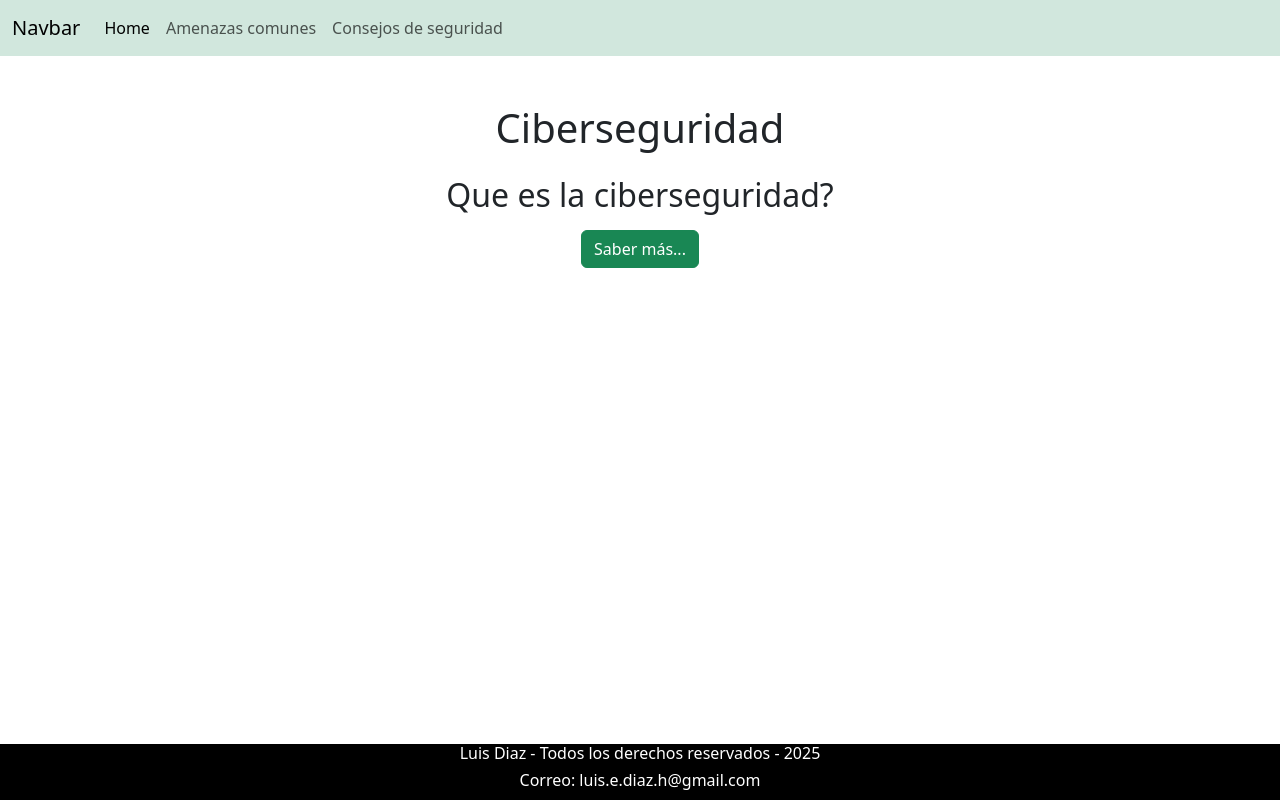
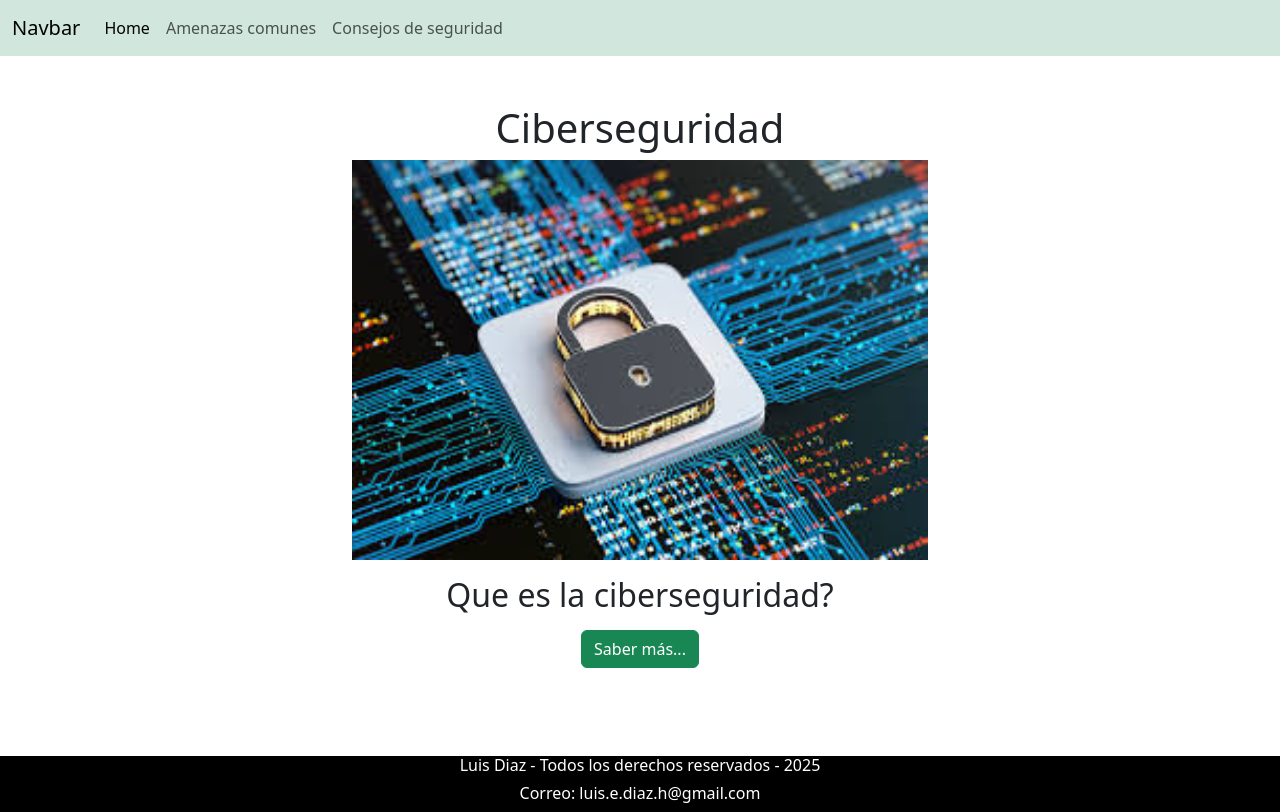
Before and after one commit to LdiazH/ciberseguridad_Info, a plain HTML site: page index.html in a window 1280 px wide. Drawn offline with nearby package versions, Linux system fonts and the light colour scheme.

Commit message:
fourth commit

```diff
--- a/index.html
+++ b/index.html
@@ -23,13 +23,13 @@
             <div class="collapse navbar-collapse" id="navbarNavDropdown">
                 <ul class="navbar-nav">
                     <li class="nav-item">
-                        <a class="nav-link active" aria-current="page" href="index.html">Home</a>
+                        <a class="nav-link active" aria-current="page" target="_self" href="index.html">Home</a>
                     </li>
                     <li class="nav-item">
-                        <a class="nav-link" href="page01.html" target="_blank">Amenazas comunes</a>
+                        <a class="nav-link" href="page01.html" target="_self">Amenazas comunes</a>
                     </li>
                     <li class="nav-item">
-                        <a class="nav-link" href="page2.html" target="_blank">Consejos de seguridad</a>
+                        <a class="nav-link" href="page2.html" target="_self">Consejos de seguridad</a>
                     </li>
                 </ul>
             </div>
@@ -37,15 +37,16 @@
     </nav>
 <!--1era seccion-->
     <div class="container-fluid">
-        <div class="row text-center mt-5">
+        <div class="row text-center mt-5 justify-content-center" >
             <h1>Ciberseguridad</h1>
+            <img src="images/ciberseguridad.jpg" alt="portada" id="portada">
             <h2 class="my-3">Que es la ciberseguridad?</h2>
             <div>
                 <button type="button" class="btn btn-success" id="miBoton">Saber más...</button>
             </div>
 
         </div>
-        <div class="row">
+        <div class="row p-5 mb-5">
         <div id="miContenido" class="oculto">
             <p class="p-5 mb-2 bg-success-subtle text-success-emphasis">La ciberseguridad es el conjunto de prácticas, tecnologías y procesos diseñados para proteger los sistemas informáticos, redes, dispositivos y datos contra ataques cibernéticos. Su objetivo principal es garantizar la confidencialidad, integridad y disponibilidad de la información digital.
 En otras palabras, la ciberseguridad se encarga de proteger la información y los sistemas contra accesos no autorizados, modificaciones, destrucciones o interrupciones, ya sean intencionales o accidentales. Esto incluye desde la protección de contraseñas y datos personales hasta la seguridad de redes empresariales y sistemas críticos. </p>
--- a/styles/style.css
+++ b/styles/style.css
@@ -23,3 +23,10 @@ footer {
   height: 3.5rem;
   color: white;
 }
+
+#portada{
+    max-width: 100%;
+    max-height: 30%;
+    height: 50vh;
+    width: 75vh;
+}
```
